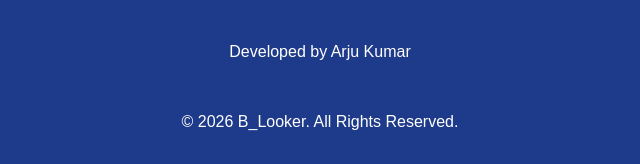
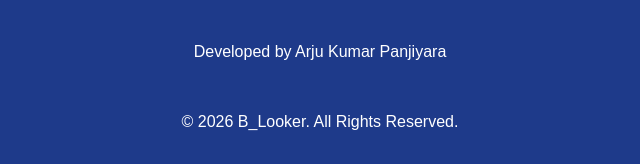
Before and after one commit to arjuk4280/B_Looker_Website, a plain HTML site: page index.html in a window 1280 px wide. Shown: the part 2018-2182 px from the top of the page, 320-960 px from the left. Drawn offline with Linux system fonts and the light colour scheme.

Commit message:
Update index.html

```diff
--- a/index.html
+++ b/index.html
@@ -262,7 +262,7 @@
 
     <p>
 
-        Developed by Arju Kumar
+        Developed by Arju Kumar Panjiyara
 
     </p>
 
```
